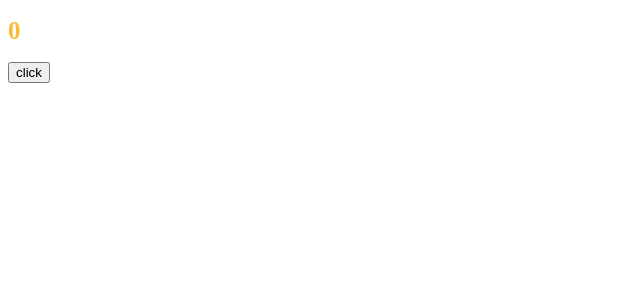
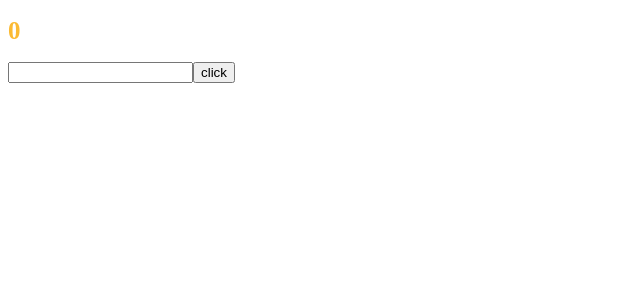
Before and after one commit to gil227/React-study-2022-node, a React (Create React App) app in the folder gil-react/: page / in a window 1280 px wide. Shown: the top 300 px of the page, without its empty margins (0-640 px from the left). Built offline with nearby package versions, Linux system fonts and the light colour scheme.

Commit message:
[fix] eslint

```diff
--- a/gil-react/src/App.js
+++ b/gil-react/src/App.js
@@ -4,16 +4,28 @@ import styles from "./App.module.css";
 
 function App() {
     const [counter, setValue] = useState(0);
+    const [keyword, setKeyword] = useState("");
     const onClick = () => setValue((prev) => prev + 1);
+    const onChangeValue = (e) => {
+        setKeyword(e.target.value);
+    }
 
     console.log("init");
     useEffect(() => {
         console.log('init once!');
     },[]);
+    useEffect(()=>{
+
+    });
 
     return (
       <div>
         <h1 className={styles.title}>{counter}</h1>
+        <input
+            type="text"
+            value={keyword}
+            onChange={onChangeValue}
+        />
         {/*<Btn text={"CONTINUE"} onClick={onClick}/>*/}
         <button onClick={onClick}>click</button>
       </div>
```
Also changed, not shown: 1 other file (tests, documents, lock files or other folders).
